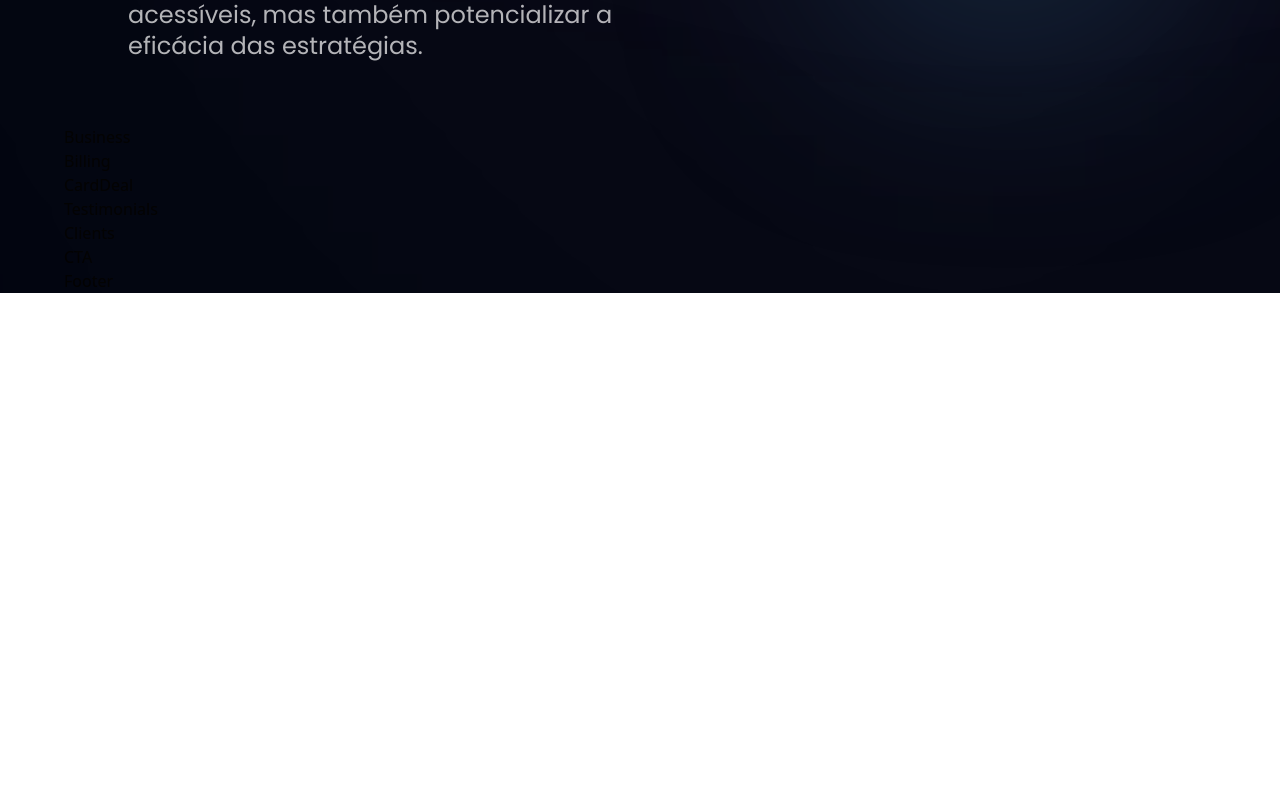
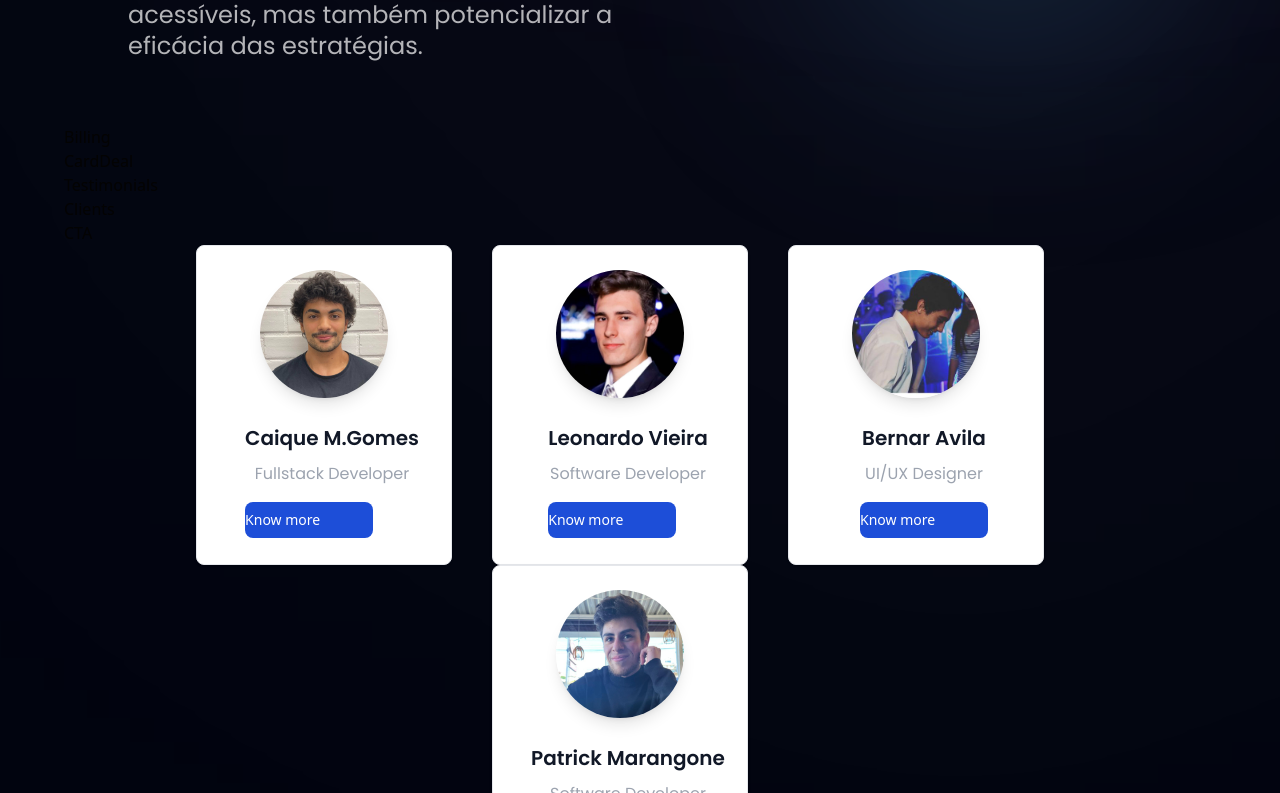
Before and after one commit to VortexMLTrading/Vortex_Front_End, a React (Vite) app in the folder vortex_front_end_test/: page / in a window 1280 px wide. Shown: the part 1447-2240 px from the top of the page. Before the commit the page ends 1740 px from the top, so only its background shows below. Built offline with nearby package versions, Linux system fonts and the light colour scheme.

Commit message:
Add changes for bugs in the Team section

```diff
--- a/vortex_front_end_test/src/App.jsx
+++ b/vortex_front_end_test/src/App.jsx
@@ -1,7 +1,7 @@
 import React from 'react'
 import styles from './style';
 
-import { Billing, Business, CardDeal, Clients, CTA, Footer, Hero, Navbar, Stats, Testimonials, About } from "./components";
+import { Billing, CardDeal, Clients, CTA, Footer, Hero, Navbar, Stats, Testimonials, About, Team } from "./components";
 
 
 const App = () => (
@@ -21,12 +21,12 @@ const App = () => (
       <div className={`${styles.boxWidth}`}>
         <Stats />
         <About />
-        <Business />
         <Billing />
         <CardDeal />
         <Testimonials />
         <Clients />
         <CTA />
+        <Team />
         <Footer />
       </div>
     </div>
--- a/vortex_front_end_test/src/components/Business.jsx
+++ /dev/null
@@ -1,13 +0,0 @@
-import React from 'react'
-import { features } from "../constants";
-import styles, { layout } from "../style";
-import Button from "./Button"
-
-
-const Business = () => {
-  return (
-    <div>Business</div>
-  )
-}
-
-export default Business
--- a/vortex_front_end_test/src/components/FeedBackCard.jsx
+++ /dev/null
@@ -1,9 +0,0 @@
-import React from 'react'
-
-const FeedBackCard = () => {
-  return (
-    <div>FeedBackCard</div>
-  )
-}
-
-export default FeedBackCard
--- /dev/null
+++ b/vortex_front_end_test/src/components/Team.jsx
@@ -0,0 +1,16 @@
+import React from 'react'
+import { teamplayers } from "../constants";
+import styles from "../style";
+import TeamCard from './TeamCard';
+
+
+
+const Team = () => (
+
+  <section className={`${styles.flexCenter} flex-row flex-wrap sm:mb-20 mb-6`}>
+    <div className="flex flex-wrap justify-center w-full feedback-container relative z-[1]">
+      {teamplayers.map((card) => <TeamCard key={card.id} {...card} />)}
+    </div>
+  </section>
+)
+export default Team
--- /dev/null
+++ b/vortex_front_end_test/src/components/TeamCard.jsx
@@ -0,0 +1,18 @@
+
+const TeamCard = ({ name, title, img }) => (
+
+  <div className="flex flex-col items-center text-center pb-10 bg-white mr-10 w-[16rem] h-[20rem] max-w-sm bg-white border border-gray-200 rounded-lg shadow dark:bg-gray-800 dark:border-gray-700">
+    <img src={img} alt={name} className="w-[8rem] h-[8rem] rounded-full w-24 h-24  mt-6 mb-6 rounded-full shadow-lg" />
+    <div className="flex flex-col ml-4">
+      <h4 className="font-poppins font-semibold text-gray-900 text-[20px] leading-[32px]">
+        {name}
+      </h4>
+      <p className="font-poppins font-normal text-[16px] leading-[24px] text-gray-400 mt-2 mb-4">
+        {title}
+      </p>
+      <a href="#" class=" inline-flex py-2 text-sm text-center w-[8rem] font-medium text-white bg-blue-700 rounded-lg hover:bg-blue-800 focus:ring-4 focus:outline-none focus:ring-blue-300 dark:bg-blue-600 dark:hover:bg-blue-700 dark:focus:ring-blue-800">Know more</a>
+    </div>
+  </div>
+)
+
+export default TeamCard;
--- /dev/null
+++ b/vortex_front_end_test/src/components/TeamCard2.jsx
@@ -0,0 +1,18 @@
+
+const TeamCard = ({ name, title, img }) => (
+
+    <div className="flex flex-col items-center pb-10">
+      <img src={img} alt={name} className="w-[48px] h-[48px] rounded-full   w-24 h-24 mb-3 rounded-full shadow-lg" />
+      <div className="flex flex-col ml-4">
+        <h4 className="font-poppins font-semibold text-gray-900 text-[20px] leading-[32px]">
+          {name}
+        </h4>
+        <p className="font-poppins font-normal text-[16px] leading-[24px] text-gray-400">
+          {title}
+        </p>
+        <a href="#" class="inline-flex items-center px-4 py-2 text-sm font-medium text-center text-white bg-blue-700 rounded-lg hover:bg-blue-800 focus:ring-4 focus:outline-none focus:ring-blue-300 dark:bg-blue-600 dark:hover:bg-blue-700 dark:focus:ring-blue-800">Add friend</a>
+      </div>
+    </div>
+  )
+
+  export default TeamCard;
--- a/vortex_front_end_test/src/components/index.js
+++ b/vortex_front_end_test/src/components/index.js
@@ -1,7 +1,7 @@
 import Navbar from "./Navbar";
 import Billing from "./Billing";
 import CardDeal from "./CardDeal";
-import Business from "./Business";
+import Team from "./Team";
 import Clients from "./Clients";
 import CTA from "./CTA";
 import Stats from "./Stats";
@@ -14,7 +14,7 @@ export {
   Navbar,
   Billing,
   CardDeal,
-  Business,
+  Team,
   Clients,
   CTA,
   Stats,
--- a/vortex_front_end_test/src/constants/index.js
+++ b/vortex_front_end_test/src/constants/index.js
@@ -1,4 +1,4 @@
-import { people01, people02, people03, facebook, instagram, linkedin, twitter, airbnb, binance, coinbase, dropbox, send, shield, star  } from "../assets";
+import { teamplayer01, teamplayer02, teamplayer03, teamplayer04, people01, people02, people03, facebook, instagram, linkedin, twitter, airbnb, binance, coinbase, dropbox, send, shield, star  } from "../assets";
 
 //basic plain data that can be changed by nonprogrammers
 
@@ -44,6 +44,31 @@ export const features = [
       "A balance transfer credit card can save you a lot of money in interest charges.",
   },
 ];
+
+export const teamplayers = [
+  {
+    id: "teamplayer-1",
+    img: teamplayer01,
+    name: "Caique M.Gomes",
+    title: "Fullstack Developer",
+  },
+  {
+    id: "teamplayer-2",
+    img: teamplayer02,
+    name: "Leonardo Vieira",
+    title: "Software Developer",
+  },
+  { id: "teamplayer-3",
+    img: teamplayer03,
+    name: "Bernar Avila",
+    title: "UI/UX Designer",
+  },
+  { id: "teamplayer-4",
+    img: teamplayer04,
+    name: "Patrick Marangone",
+    title: "Software Developer",
+  },
+]
 
 export const feedback = [
   {
```
